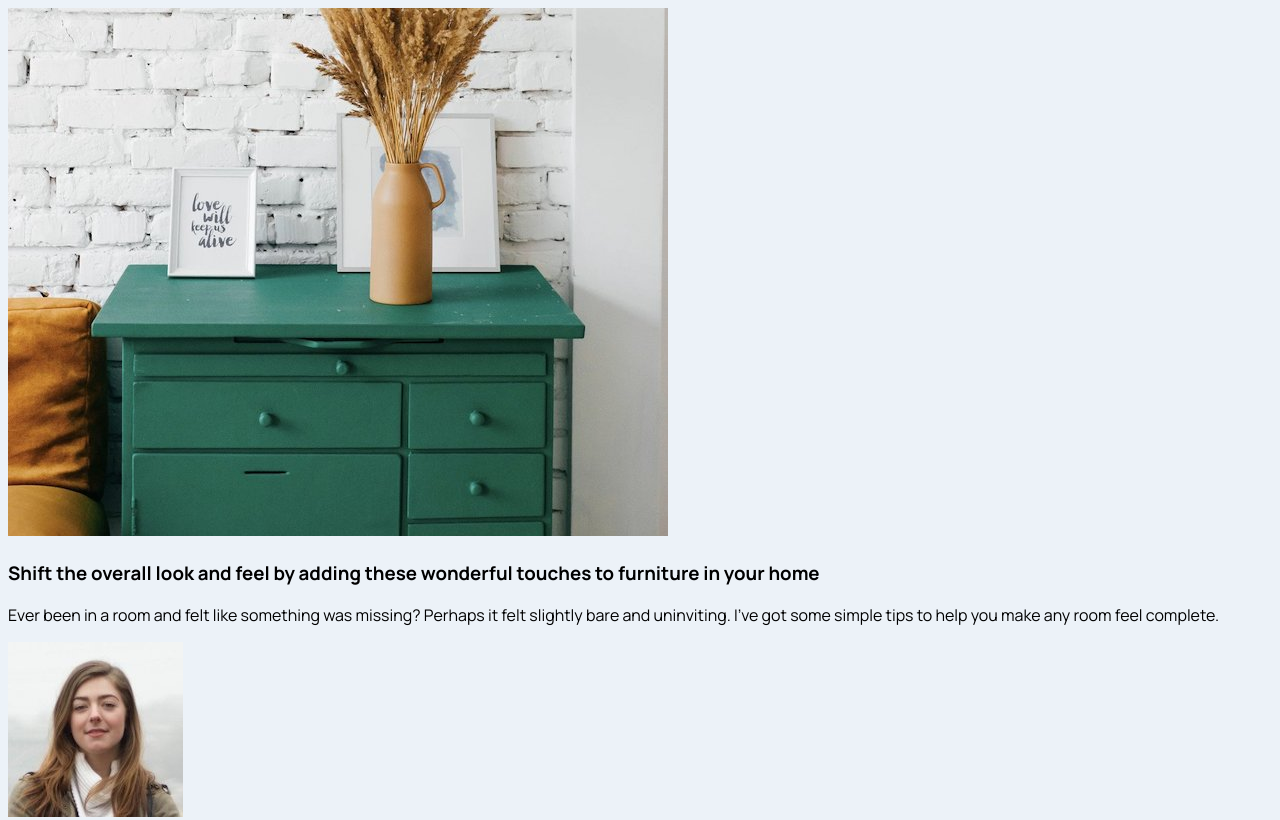
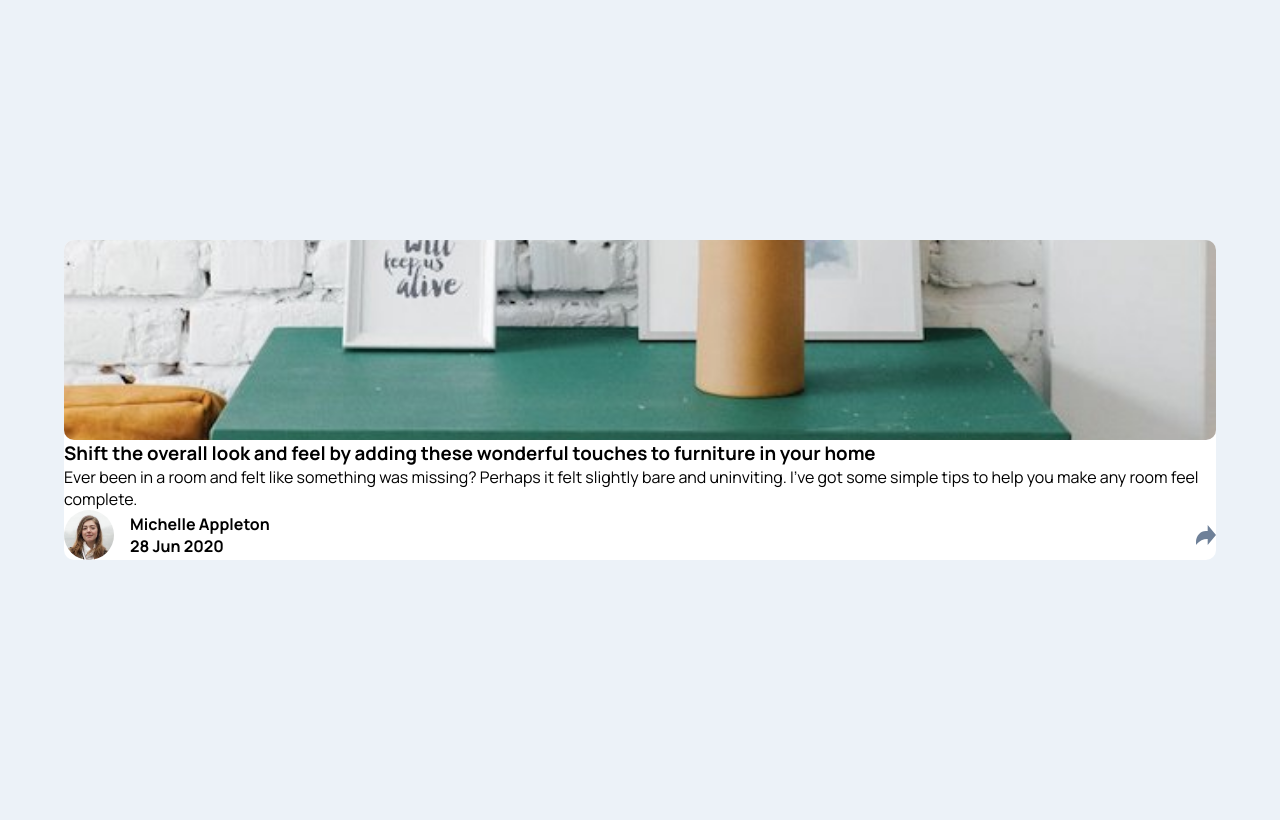
Before and after one commit to Clipzorama/Article-Preview-Component, a plain HTML site: page index.html in a window 1280 px wide. Shown: the top 820 px of the page. Drawn offline with Linux system fonts and the light colour scheme.

Commit message:
Updated index.css

```diff
--- a/index.css
+++ b/index.css
@@ -8,8 +8,80 @@
     --Light-Grayish-Blue: hsl(210, 46%, 95%);
 }
 
+
+
+* {
+    padding: 0;
+    margin: 0;
+}
+
+
 body {
     font-family: "Manrope", serif;
     min-height: 100vh;
     background-color: var(--Light-Grayish-Blue);
+    display: flex;
+    justify-content: center;
+    align-items: center;
 }
+
+.main-container {
+    width: 90%;
+    display: flex;
+    flex-direction: column;
+    background-color: white;
+    border-radius: 10px;
+}
+
+.main-pic {
+    width: 100%;
+    height: 200px;
+    object-fit: cover;
+    border-radius: 10px;
+}
+
+.details {
+    width: 100%;
+}
+
+
+.writer {
+    width: 100%;
+    display: flex;
+    justify-content: space-between;
+    align-items: center;
+}
+
+.writer-profile {
+    display: flex;
+    gap: 1rem;
+    align-items: center;
+}
+
+.profile-info {
+    display: flex;
+    flex-direction: column;
+}
+
+
+
+
+
+
+
+
+
+
+
+
+.profile-pic {
+    width: 50px;
+    height: 50px;
+    border-radius: 50%;
+}
+
+
+#share-button {
+    width: 20px;
+    height: 20px;
+}
```
